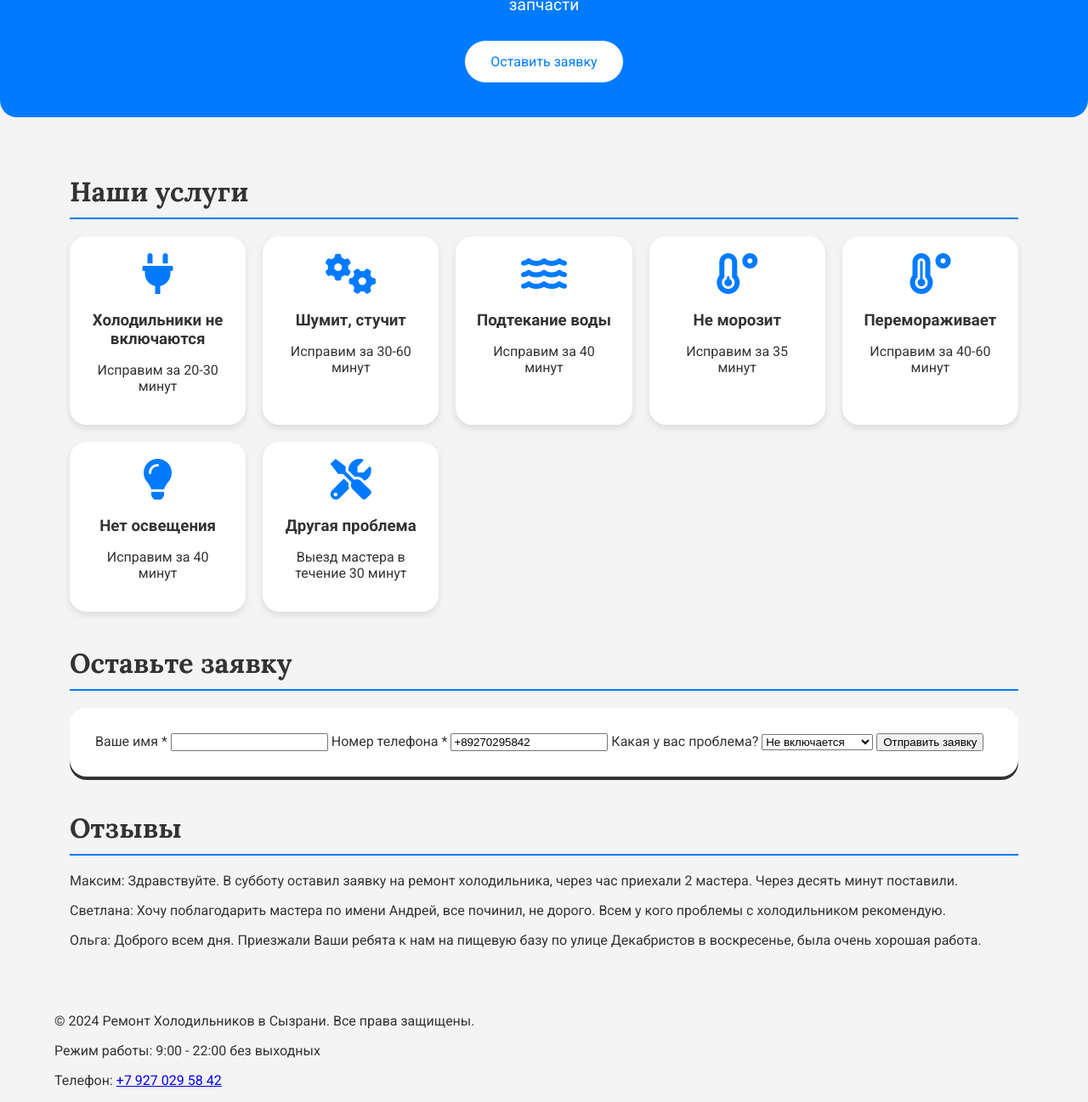
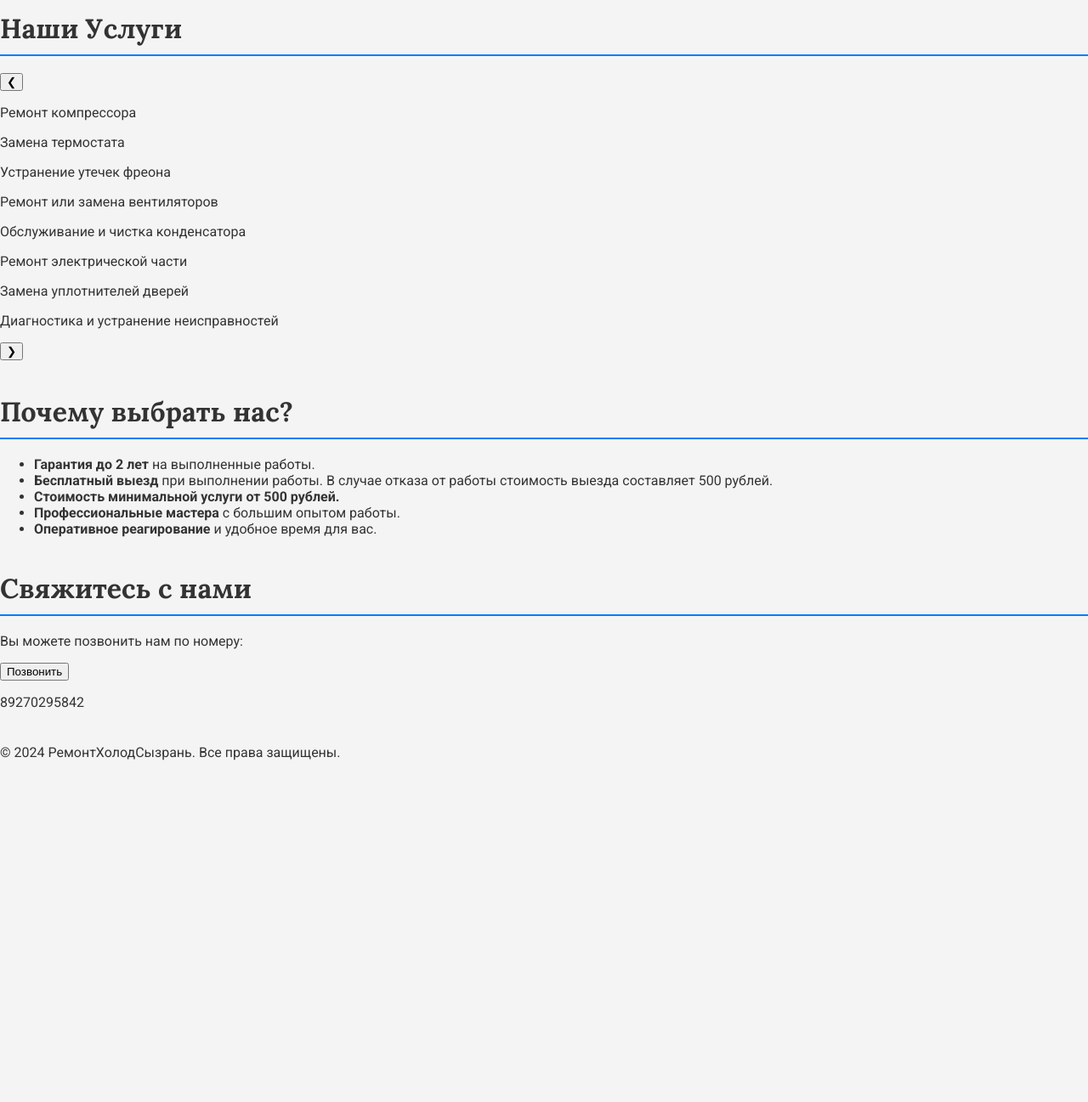
Before and after one commit to hedred-z/Remont-Holodilnikov-Syznran, a plain HTML site: page index.html in a window 1280 px wide. Shown: the part 208-1505 px from the top of the page at 85% size. After the commit the page ends 1119 px from the top, so only its background shows below. Drawn offline with Linux system fonts and the light colour scheme.

Commit message:
Update index.html

```diff
--- a/index.html
+++ b/index.html
@@ -3,112 +3,50 @@
 <head>
     <meta charset="UTF-8">
     <meta name="viewport" content="width=device-width, initial-scale=1.0">
-    <title>Ремонт Холодильников в Сызрани</title>
+    <title>Ремонт Холодильников Сызрань</title>
     <link rel="stylesheet" href="styles.css">
-    <link rel="stylesheet" href="https://cdnjs.cloudflare.com/ajax/libs/font-awesome/6.0.0-beta3/css/all.min.css">
 </head>
 <body>
     <header>
-        <div class="container">
-            <img src="logo.png" alt="Логотип компании" id="logo">
-            <h1>Ремонт Холодильников в Сызрани</h1>
-            <p>Гарантия до 12 месяцев | Ремонт у вас дома в день обращения | Выезд мастера в течение 30 минут | Сертифицированные запчасти</p>
-            <a href="#contact-form" class="button">Оставить заявку</a>
+        <h1>Добро пожаловать в РемонтХолодСызрань</h1>
+        <p>Здесь вы найдете услуги по ремонту холодильников в Сызрани.</p>
+    </header>
+    <section class="services">
+        <h2>Наши Услуги</h2>
+        <div class="carousel">
+            <button class="carousel-button prev">&#10094;</button>
+            <div class="carousel-content">
+                <p>Ремонт компрессора</p>
+                <p>Замена термостата</p>
+                <p>Устранение утечек фреона</p>
+                <p>Ремонт или замена вентиляторов</p>
+                <p>Обслуживание и чистка конденсатора</p>
+                <p>Ремонт электрической части</p>
+                <p>Замена уплотнителей дверей</p>
+                <p>Диагностика и устранение неисправностей</p>
+            </div>
+            <button class="carousel-button next">&#10095;</button>
         </div>
-    </header>
-
-    <main>
-        <section id="services">
-            <div class="container">
-                <h2>Наши услуги</h2>
-                <div class="service-grid">
-                    <div class="service">
-                        <i class="fas fa-plug"></i>
-                        <h3>Холодильники не включаются</h3>
-                        <p>Исправим за 20-30 минут</p>
-                    </div>
-                    <div class="service">
-                        <i class="fas fa-cogs"></i>
-                        <h3>Шумит, стучит</h3>
-                        <p>Исправим за 30-60 минут</p>
-                    </div>
-                    <div class="service">
-                        <i class="fas fa-water"></i>
-                        <h3>Подтекание воды</h3>
-                        <p>Исправим за 40 минут</p>
-                    </div>
-                    <div class="service">
-                        <i class="fas fa-temperature-low"></i>
-                        <h3>Не морозит</h3>
-                        <p>Исправим за 35 минут</p>
-                    </div>
-                    <div class="service">
-                        <i class="fas fa-temperature-high"></i>
-                        <h3>Перемораживает</h3>
-                        <p>Исправим за 40-60 минут</p>
-                    </div>
-                    <div class="service">
-                        <i class="fas fa-lightbulb"></i>
-                        <h3>Нет освещения</h3>
-                        <p>Исправим за 40 минут</p>
-                    </div>
-                    <div class="service">
-                        <i class="fas fa-tools"></i>
-                        <h3>Другая проблема</h3>
-                        <p>Выезд мастера в течение 30 минут</p>
-                    </div>
-                </div>
-            </div>
-        </section>
-
-        <section id="contact-form">
-            <div class="container">
-                <h2>Оставьте заявку</h2>
-                <form action="submit_form.php" method="post">
-                    <label for="name">Ваше имя *</label>
-                    <input type="text" id="name" name="name" required>
-
-                    <label for="phone">Номер телефона *</label>
-                    <input type="tel" id="phone" name="phone" value="+89270295842" readonly required>
-
-                    <label for="problem">Какая у вас проблема?</label>
-                    <select id="problem" name="problem">
-                        <option value="Не включается">Не включается</option>
-                        <option value="Шумит, стучит">Шумит, стучит</option>
-                        <option value="Подтекание воды">Подтекание воды</option>
-                        <option value="Не морозит">Не морозит</option>
-                        <option value="Перемораживает">Перемораживает</option>
-                        <option value="Нет освещения">Нет освещения</option>
-                        <option value="Другая проблема">Другая проблема</option>
-                    </select>
-
-                    <button type="submit">Отправить заявку</button>
-                </form>
-            </div>
-        </section>
-
-        <section id="reviews">
-            <div class="container">
-                <h2>Отзывы</h2>
-                <div class="review">
-                    <p>Максим: Здравствуйте. В субботу оставил заявку на ремонт холодильника, через час приехали 2 мастера. Через десять минут поставили.</p>
-                </div>
-                <div class="review">
-                    <p>Светлана: Хочу поблагодарить мастера по имени Андрей, все починил, не дорого. Всем у кого проблемы с холодильником рекомендую.</p>
-                </div>
-                <div class="review">
-                    <p>Ольга: Доброго всем дня. Приезжали Ваши ребята к нам на пищевую базу по улице Декабристов в воскресенье, была очень хорошая работа.</p>
-                </div>
-            </div>
-        </section>
-    </main>
-
+    </section>
+    <section class="info">
+        <h2>Почему выбрать нас?</h2>
+        <ul>
+            <li><strong>Гарантия до 2 лет</strong> на выполненные работы.</li>
+            <li><strong>Бесплатный выезд</strong> при выполнении работы. В случае отказа от работы стоимость выезда составляет 500 рублей.</li>
+            <li><strong>Стоимость минимальной услуги от 500 рублей.</strong></li>
+            <li><strong>Профессиональные мастера</strong> с большим опытом работы.</li>
+            <li><strong>Оперативное реагирование</strong> и удобное время для вас.</li>
+        </ul>
+    </section>
+    <section class="contact">
+        <h2>Свяжитесь с нами</h2>
+        <p>Вы можете позвонить нам по номеру:</p>
+        <button id="callButton">Позвонить</button>
+        <p class="phone-number">89270295842</p>
+    </section>
     <footer>
-        <div class="container">
-            <p>&copy; 2024 Ремонт Холодильников в Сызрани. Все права защищены.</p>
-            <p>Режим работы: 9:00 - 22:00 без выходных</p>
-            <p>Телефон: <a href="tel:+89270295842">+7 927 029 58 42</a></p>
-        </div>
+        <p>© 2024 РемонтХолодСызрань. Все права защищены.</p>
     </footer>
+    <script src="scripts.js"></script>
 </body>
 </html>
```
